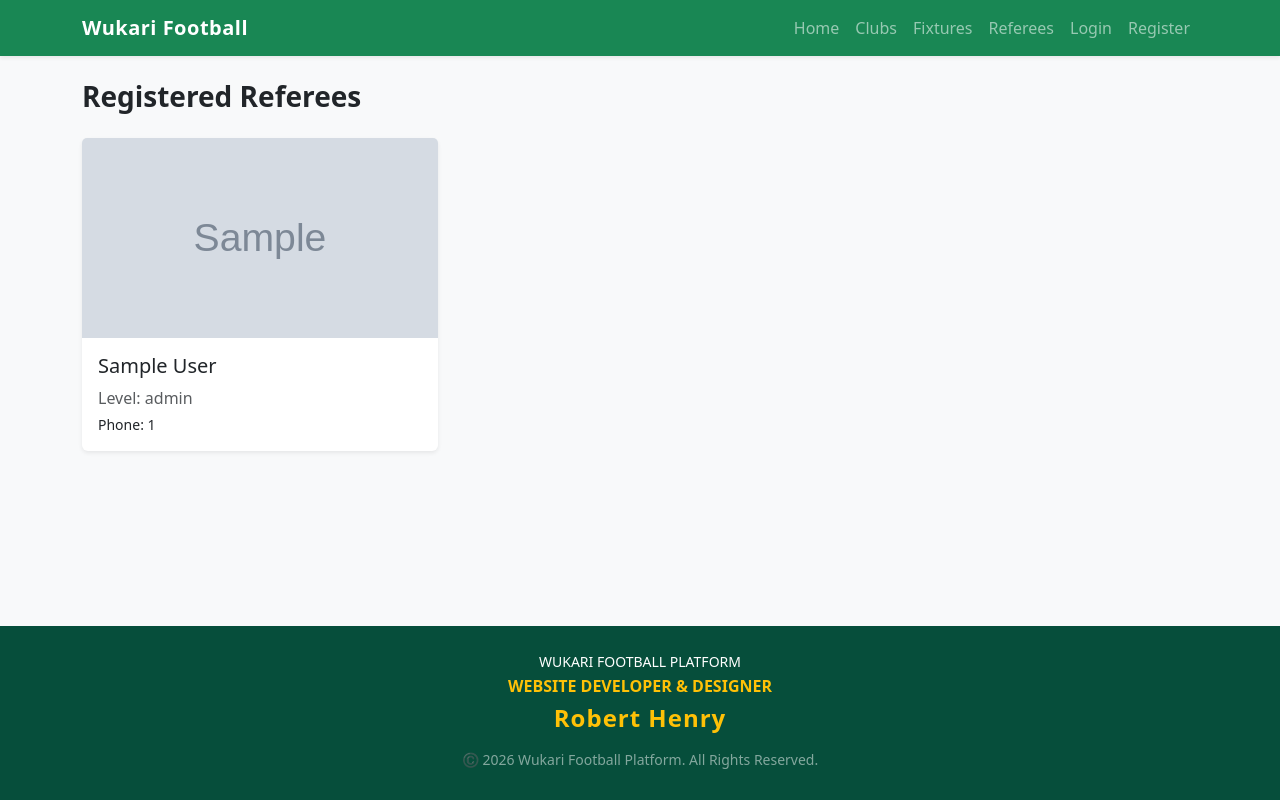
After one commit to roberthenry537-arch/wukari-football, a Django app: template players/templates/players/referee_list.html in a window 1280 px wide. The commit adds this page. Run offline with Django 5.2, Linux system fonts and the light colour scheme; the template is opened without the code that fills it: most values are stand-ins (such as "Sample title", 1, 10 or a date in 2020); grey boxes marked "Sample" are stand-in pictures.

Commit message:
Add referees list  URL

```diff
--- a/players/templates/players/base.html
+++ b/players/templates/players/base.html
@@ -89,6 +89,13 @@
                     <li class="nav-item">
                         <a class="nav-link" href="{% url 'fixture_list' %}">
                             Fixtures
+                        </a>
+                    </li>
+
+                    <!-- REFEREES -->
+                    <li class="nav-item">
+                        <a class="nav-link" href="{% url 'referee_list' %}">
+                            Referees
                         </a>
                     </li>
 
--- /dev/null
+++ b/players/templates/players/referee_list.html
@@ -0,0 +1,32 @@
+{% extends 'players/base.html' %}
+
+{% block content %}
+<h3 class="fw-bold mb-4">Registered Referees</h3>
+
+<div class="row">
+    {% for referee in referees %}
+    <div class="col-md-4 mb-4">
+        <div class="card shadow-sm border-0 h-100">
+            {% if referee.profile_photo %}
+                <img src="{{ referee.profile_photo.url }}" class="card-img-top" style="height: 200px; object-fit: cover;">
+            {% else %}
+                <div class="bg-light d-flex align-items-center justify-content-center" style="height: 200px;">
+                    No Photo
+                </div>
+            {% endif %}
+            <div class="card-body">
+                <h5 class="card-title">{{ referee.full_name }}</h5>
+                <p class="text-muted mb-1">Level: {{ referee.get_level_display }}</p>
+                {% if referee.phone_number %}
+                    <p class="small mb-0">Phone: {{ referee.phone_number }}</p>
+                {% endif %}
+            </div>
+        </div>
+    </div>
+    {% empty %}
+    <div class="col-12">
+        <div class="alert alert-info">No referees registered yet.</div>
+    </div>
+    {% endfor %}
+</div>
+{% endblock %}
--- a/players/urls.py
+++ b/players/urls.py
@@ -37,4 +37,5 @@ urlpatterns = [
 
     # Become a Referee
     path('become-referee/', views.become_referee, name='become_referee'),
+    path('referees/', views.referee_list, name='referee_list'),
 ]
--- a/players/views.py
+++ b/players/views.py
@@ -406,3 +406,7 @@ def become_referee(request):
         form = RefereeForm()
 
     return render(request, 'players/become_referee.html', {'form': form})
+
+    def referee_list(request):
+    referees = Referee.objects.all().order_by('full_name')
+    return render(request, 'players/referee_list.html', {'referees': referees})
```
